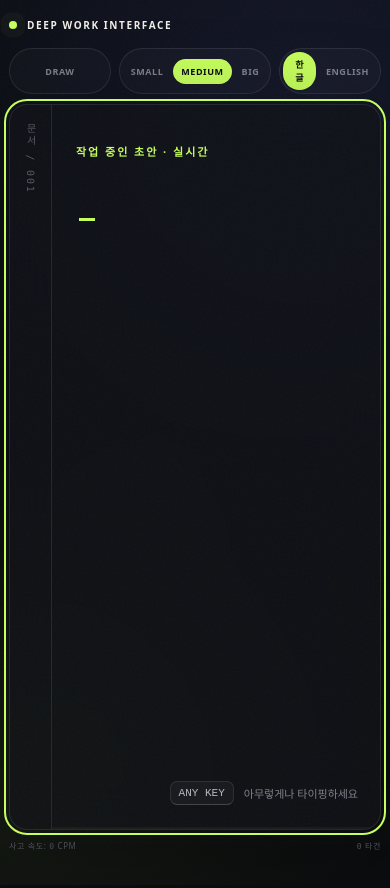
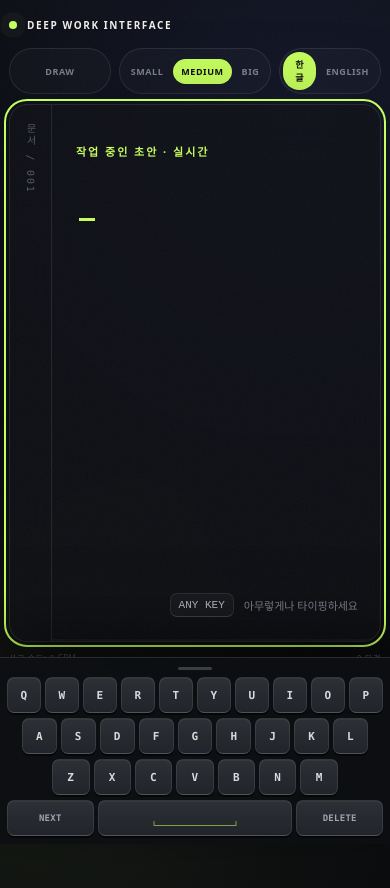
Before and after one commit to reality404studio/typeanything, a Next.js app: page / in a window 390 px wide. Shown: the top 888 px of the page. Built offline with nearby package versions, Linux system fonts and the light colour scheme.

Commit message:
Add mobile keyboard to Type mode

```diff
--- a/app/globals.css
+++ b/app/globals.css
@@ -301,6 +301,10 @@ footer {
   opacity: 1;
 }
 
+.type-mobile-keyboard {
+  display: none;
+}
+
 body.size-small {
   --editor-size: clamp(21px, 3.25vw, 40px);
 }
@@ -314,8 +318,13 @@ body.size-big {
 }
 
 @media (max-width: 760px) {
+  .type-page {
+    padding-bottom: calc(202px + env(safe-area-inset-bottom, 0px));
+  }
+
   .shell {
     width: min(100% - 18px, 1120px);
+    min-height: auto;
     padding-top: 10px;
     gap: 10px;
   }
@@ -340,7 +349,7 @@ body.size-big {
 
   main {
     grid-template-columns: 42px 1fr;
-    min-height: calc(100vh - 118px);
+    min-height: max(360px, calc(100svh - 340px));
     border-radius: 18px;
   }
 
@@ -350,6 +359,10 @@ body.size-big {
 
   .editor {
     padding: 38px 24px 80px;
+  }
+
+  #output {
+    min-height: max(220px, calc(100svh - 470px));
   }
 
   .progress-wrap {
@@ -375,6 +388,118 @@ body.size-big {
 
   body.size-big {
     --editor-size: clamp(31px, 10.5vw, 52px);
+  }
+
+  .type-mobile-keyboard {
+    position: fixed;
+    z-index: 60;
+    right: 0;
+    bottom: 0;
+    left: 0;
+    display: flex;
+    flex-direction: column;
+    gap: 5px;
+    padding:
+      9px
+      max(7px, env(safe-area-inset-right, 0px))
+      calc(8px + env(safe-area-inset-bottom, 0px))
+      max(7px, env(safe-area-inset-left, 0px));
+    border-top: 1px solid rgba(255, 255, 255, 0.12);
+    background: rgba(13, 15, 19, 0.94);
+    box-shadow: 0 -22px 60px rgba(0, 0, 0, 0.5);
+    backdrop-filter: blur(24px) saturate(1.2);
+    -webkit-backdrop-filter: blur(24px) saturate(1.2);
+    touch-action: manipulation;
+  }
+
+  .type-mobile-keyboard-handle {
+    width: 34px;
+    height: 3px;
+    margin: 0 auto 2px;
+    border-radius: 999px;
+    background: rgba(255, 255, 255, 0.2);
+  }
+
+  .type-mobile-key-row {
+    display: grid;
+    gap: 4px;
+  }
+
+  .type-mobile-key-row-1 {
+    grid-template-columns: repeat(10, minmax(0, 1fr));
+  }
+
+  .type-mobile-key-row-2 {
+    grid-template-columns: repeat(9, minmax(0, 1fr));
+    padding-inline: 4%;
+  }
+
+  .type-mobile-key-row-3 {
+    grid-template-columns: repeat(7, minmax(0, 1fr));
+    padding-inline: 12%;
+  }
+
+  .type-mobile-key-actions {
+    grid-template-columns: 1fr 2.25fr 1fr;
+  }
+
+  .type-mobile-key {
+    min-width: 0;
+    height: 36px;
+    padding: 0;
+    border: 1px solid rgba(255, 255, 255, 0.09);
+    border-bottom-color: rgba(255, 255, 255, 0.17);
+    border-radius: 7px;
+    background:
+      linear-gradient(180deg, rgba(255, 255, 255, 0.085), rgba(255, 255, 255, 0.035)),
+      #191c22;
+    box-shadow:
+      0 2px 0 rgba(0, 0, 0, 0.6),
+      inset 0 1px 0 rgba(255, 255, 255, 0.04);
+    color: #d8d9dd;
+    font-family: ui-monospace, SFMono-Regular, Menlo, monospace;
+    font-size: 11px;
+    font-weight: 700;
+    line-height: 1;
+    letter-spacing: 0.03em;
+    -webkit-tap-highlight-color: transparent;
+    user-select: none;
+  }
+
+  .type-mobile-key:active {
+    transform: translateY(2px);
+    border-color: rgba(199, 255, 94, 0.38);
+    background: rgba(199, 255, 94, 0.14);
+    box-shadow: none;
+    color: var(--accent);
+  }
+
+  .type-mobile-key:disabled {
+    opacity: 0.36;
+    cursor: wait;
+  }
+
+  .type-mobile-action-key {
+    color: #9ea3ad;
+    font-size: 9px;
+    text-transform: uppercase;
+  }
+
+  .type-mobile-space-key {
+    position: relative;
+    color: transparent;
+  }
+
+  .type-mobile-space-key::after {
+    content: "";
+    position: absolute;
+    left: 50%;
+    bottom: 9px;
+    width: 42%;
+    height: 4px;
+    border: solid rgba(199, 255, 94, 0.56);
+    border-width: 0 1px 1px;
+    transform: translateX(-50%);
   }
 }
 
--- a/app/page.tsx
+++ b/app/page.tsx
@@ -64,6 +64,80 @@ const escapeHtml = (value: string) =>
         character
       ]!,
   );
+
+const mobileKeyRows = [
+  ["Q", "W", "E", "R", "T", "Y", "U", "I", "O", "P"],
+  ["A", "S", "D", "F", "G", "H", "J", "K", "L"],
+  ["Z", "X", "C", "V", "B", "N", "M"],
+];
+
+function TypeMobileKeyboard({
+  disabled,
+  onDelete,
+  onKey,
+  onNext,
+}: {
+  disabled: boolean;
+  onDelete: () => void;
+  onKey: () => void;
+  onNext: () => void;
+}) {
+  return (
+    <section
+      aria-label="모바일 문장 타이핑 고정 자판"
+      className="type-mobile-keyboard"
+    >
+      <div aria-hidden="true" className="type-mobile-keyboard-handle" />
+      {mobileKeyRows.map((row, rowIndex) => (
+        <div
+          className={`type-mobile-key-row type-mobile-key-row-${rowIndex + 1}`}
+          key={row.join("")}
+        >
+          {row.map((key) => (
+            <button
+              aria-label={`${key} 키로 문장 타이핑`}
+              className="type-mobile-key"
+              disabled={disabled}
+              key={key}
+              onClick={onKey}
+              type="button"
+            >
+              {key}
+            </button>
+          ))}
+        </div>
+      ))}
+      <div className="type-mobile-key-row type-mobile-key-actions">
+        <button
+          className="type-mobile-key type-mobile-action-key"
+          disabled={disabled}
+          onClick={onNext}
+          type="button"
+        >
+          Next
+        </button>
+        <button
+          aria-label="스페이스 키로 문장 타이핑"
+          className="type-mobile-key type-mobile-space-key"
+          disabled={disabled}
+          onClick={onKey}
+          type="button"
+        >
+          Space
+        </button>
+        <button
+          aria-label="마지막 글자 지우기"
+          className="type-mobile-key type-mobile-action-key"
+          disabled={disabled}
+          onClick={onDelete}
+          type="button"
+        >
+          Delete
+        </button>
+      </div>
+    </section>
+  );
+}
 
 export default function Home() {
   const [lang, setLang] = useState<Language>("ko");
@@ -209,7 +283,7 @@ export default function Home() {
   const config = content[lang];
 
   return (
-    <>
+    <div className="type-page">
       <div className={`flash${flash ? " on" : ""}`} />
       <div className="shell">
         <header>
@@ -302,6 +376,12 @@ export default function Home() {
           </span>
         </footer>
       </div>
-    </>
+      <TypeMobileKeyboard
+        disabled={!ready}
+        onDelete={deleteBit}
+        onKey={typeBurst}
+        onNext={() => choosePassage(languageRef.current, true)}
+      />
+    </div>
   );
 }
```
